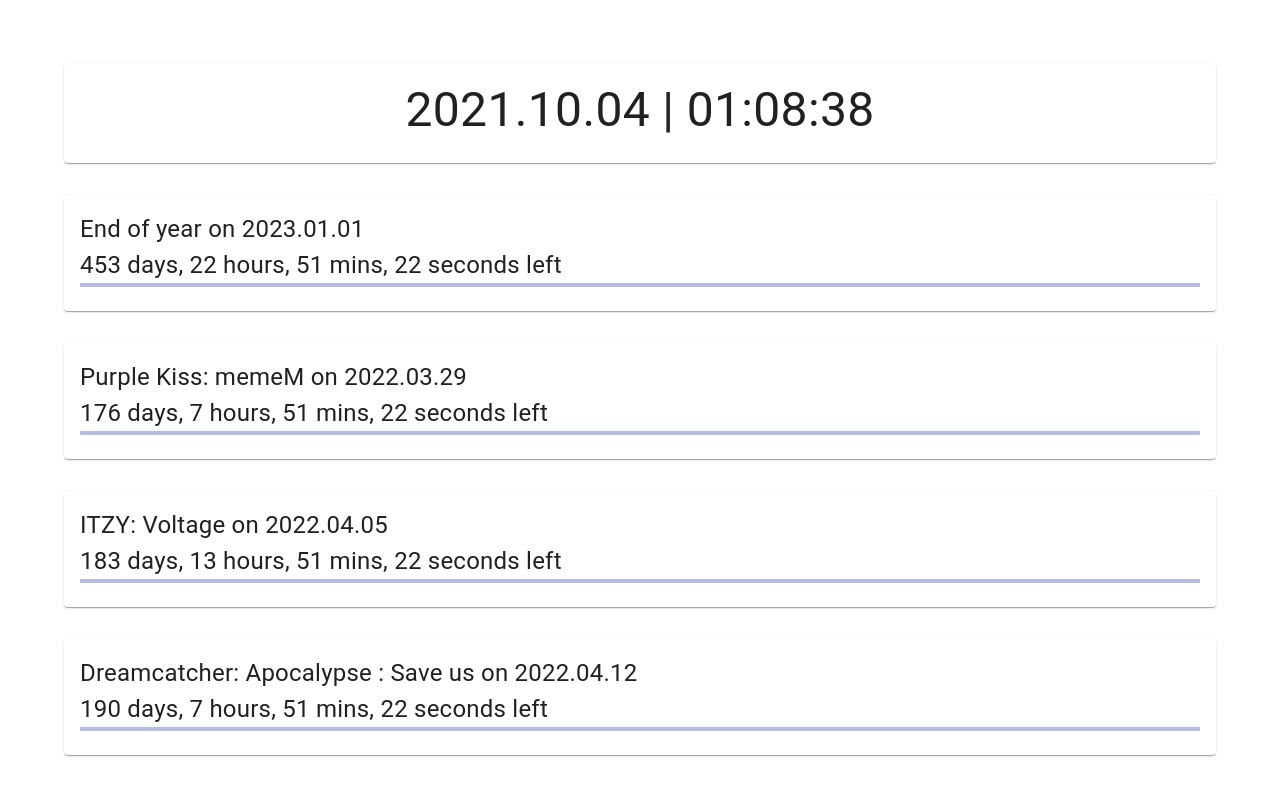
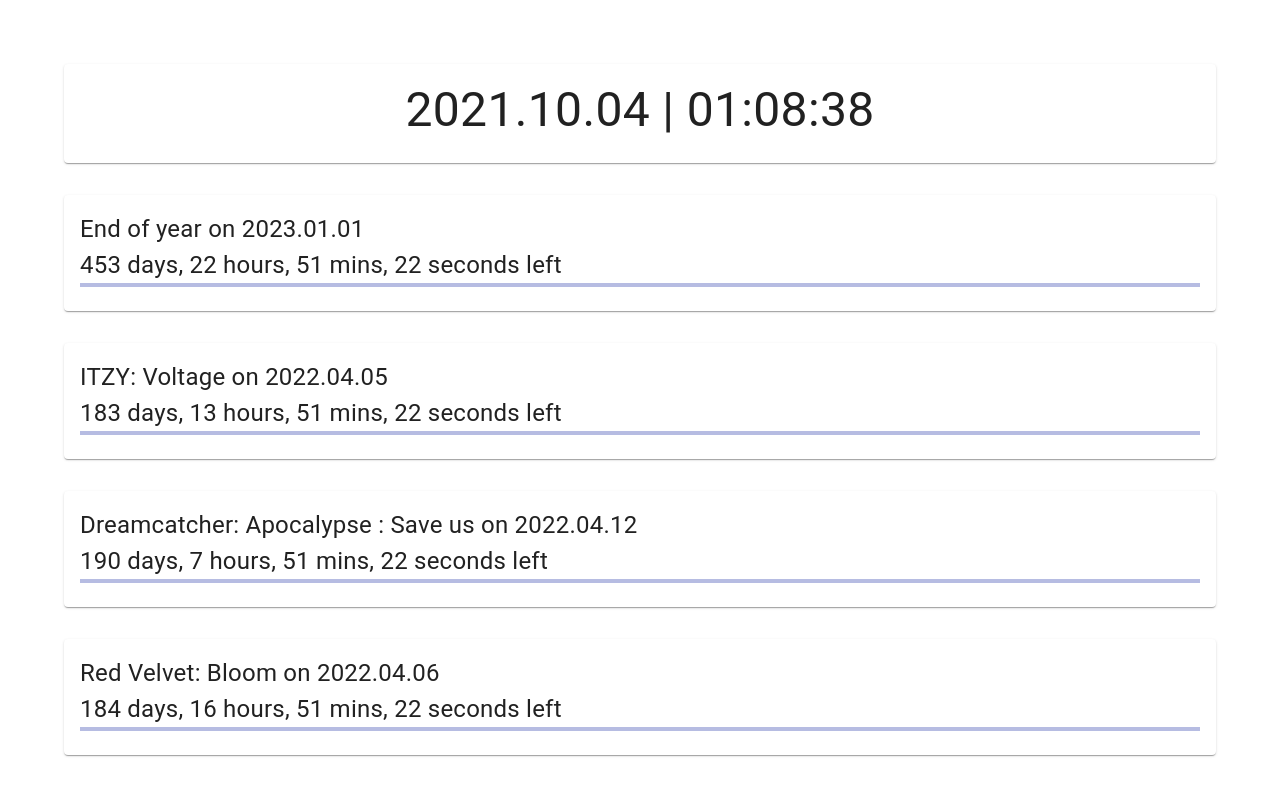
Before and after one commit to adcbotwastaken/countdown, a React (Create React App) app: page / in a window 1280 px wide. Shown: the top 796 px of the page. Built offline with nearby package versions, Linux system fonts and the light colour scheme.

Commit message:
updated dates

```diff
--- a/src/data/countdownDates.js
+++ b/src/data/countdownDates.js
@@ -9,12 +9,6 @@
         "endDate": "2023-01-01T00:00:00",
     },
 
-
-    {
-        "name": "Purple Kiss: memeM",
-        "startDate": "2022-03-07T15:00:04.000Z",
-        "endDate": "2022-03-29T18:00:00.000+09:00"
-    },
 
 
 
@@ -30,6 +24,19 @@
         "startDate": "2022-03-23T15:00:03.000Z",
         "endDate": "2022-04-12T18:00:00.000+09:00"
     },
+
+
+    {
+        "name": "Red Velvet: Bloom",
+        "startDate": "2021-12-10T18:00:03.000Z",
+        "endDate": "2022-04-06T18:00:00.000"
+    },
+
+    // {
+    //     "name": "Purple Kiss: memeM",
+    //     "startDate": "2022-03-07T15:00:04.000Z",
+    //     "endDate": "2022-03-29T18:00:00.000+09:00"
+    // },
     // {
     //     "name": "Brave Girls: THANK YOU",
     //     "startDate": "2022-03-01T15:01:04.000Z",
```
